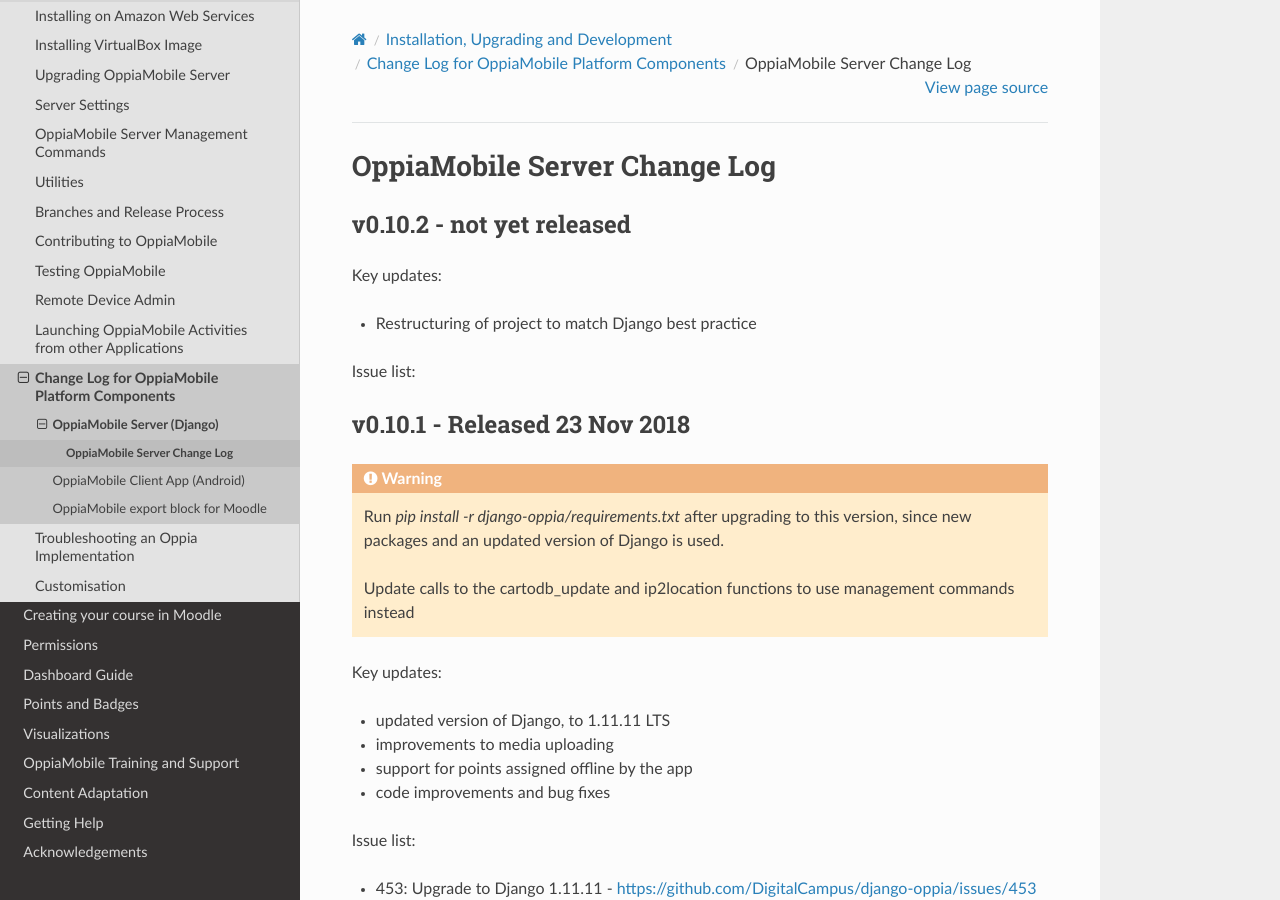
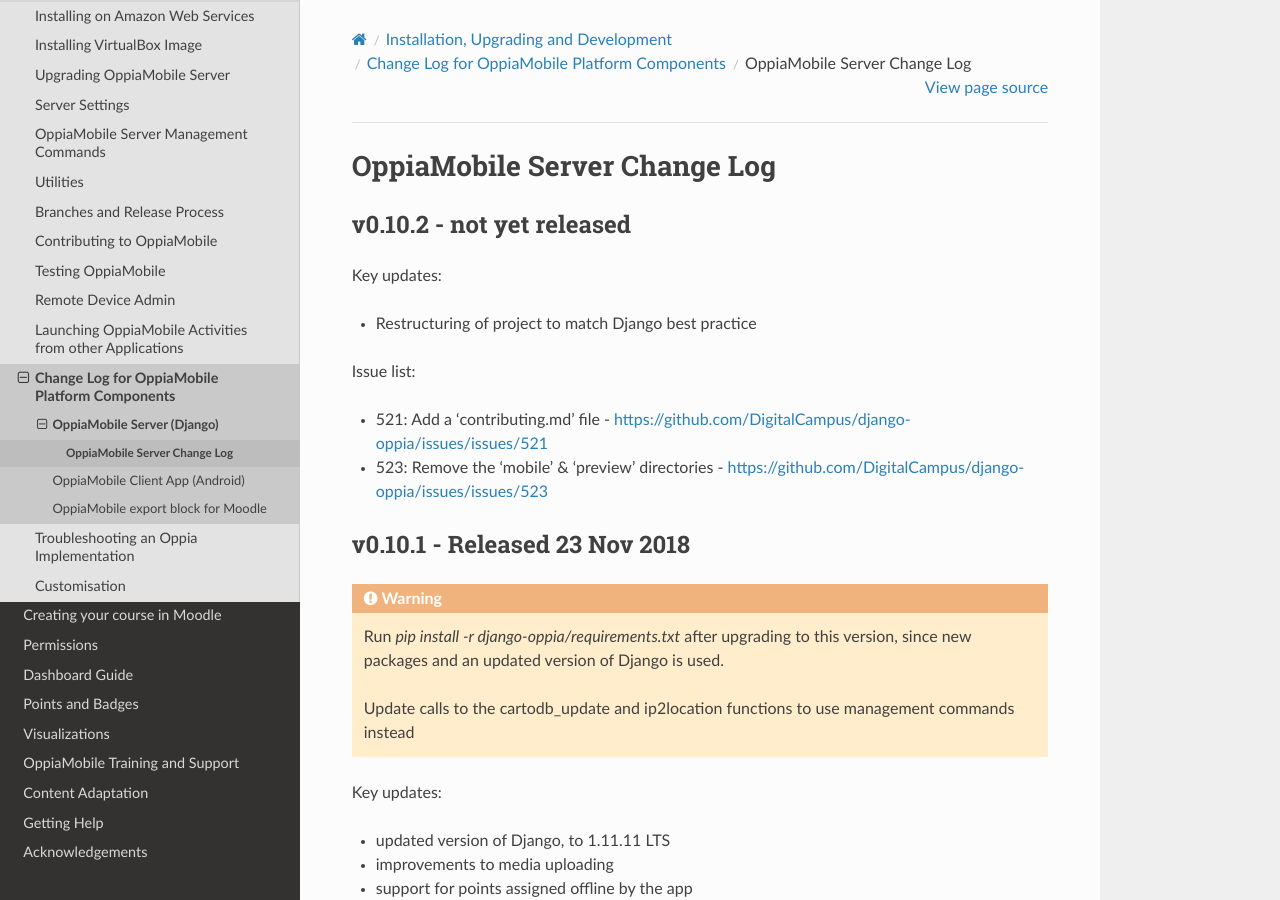
Before and after one commit to DigitalCampus/django-oppia, a Sphinx documentation site: the page built from docs/dev/changelog_server.rst, in a window 1280 px wide and 900 px high. Built offline with Sphinx 7.4.7 and the Read the Docs theme 2.0.0, drawn with Linux system fonts in a browser that asks for light colours; the version number is read from the project's files by our own code.

Commit message:
update docs

```diff
--- a/docs/dev/changelog_server.rst
+++ b/docs/dev/changelog_server.rst
@@ -13,8 +13,8 @@
 
 Issue list:
 
-
-
+* 521: Add a 'contributing.md' file - https://github.com/DigitalCampus/django-oppia/issues/issues/521
+* 523: Remove the 'mobile' & 'preview' directories - https://github.com/DigitalCampus/django-oppia/issues/issues/523
 
 .. _serverv0.10.1:
 
```
